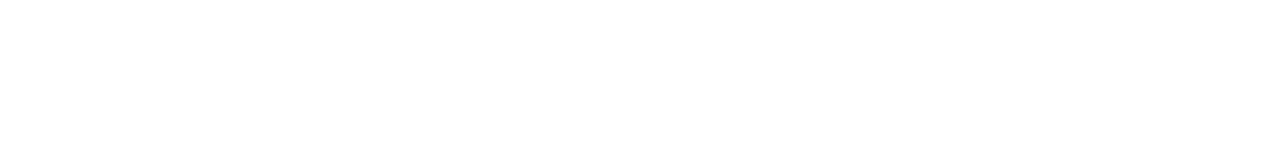
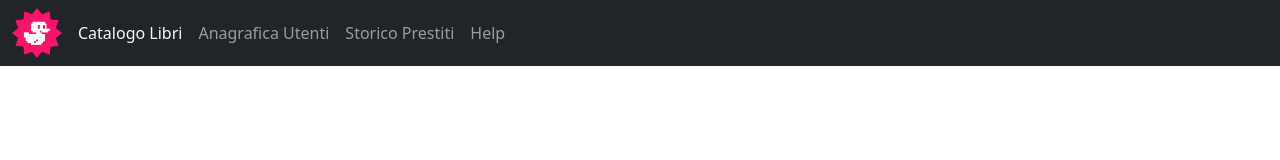
Before and after one commit to Alessandro-Messineo/html-css-bootstrap-dashboard, a plain HTML site: page index.html in a window 1280 px wide. Drawn offline with nearby package versions, Linux system fonts and the light colour scheme.

Commit message:
inizializzazione header

```diff
--- a/index.html
+++ b/index.html
@@ -12,7 +12,32 @@
 </head>
 <body>
     <!-- Intestazione -->
-    <header></header>
+    <header>
+        <nav class="navbar navbar-expand-lg bg-dark " data-bs-theme="dark">
+            <div class="container-fluid">
+                <img src="img/duck.png" alt="duck" width="50" class="d-inline-block align-text-top me-2">
+                <button class="navbar-toggler" type="button" data-bs-toggle="collapse" data-bs-target="#navbarNav" aria-controls="navbarNav" aria-expanded="false" aria-label="Toggle navigation">
+                    <span class="navbar-toggler-icon"></span>
+                </button>
+                <div class="collapse navbar-collapse" id="navbarNav">
+                    <ul class="navbar-nav text-primary">
+                        <li class="nav-item ">
+                            <a class="nav-link active text-light" aria-current="page" href="#">Catalogo Libri</a>
+                        </li>
+                        <li class="nav-item">
+                            <a class="nav-link" href="#">Anagrafica Utenti</a>
+                        </li>
+                        <li class="nav-item">
+                            <a class="nav-link" href="#">Storico Prestiti</a>
+                        </li>
+                        <li class="nav-item">
+                            <a class="nav-link " aria-disabled="true">Help</a>
+                        </li>
+                    </ul>
+                </div>
+            </div>
+        </nav>
+    </header>
 
     <!-- Contenuto principale -->
     <main></main>
```
